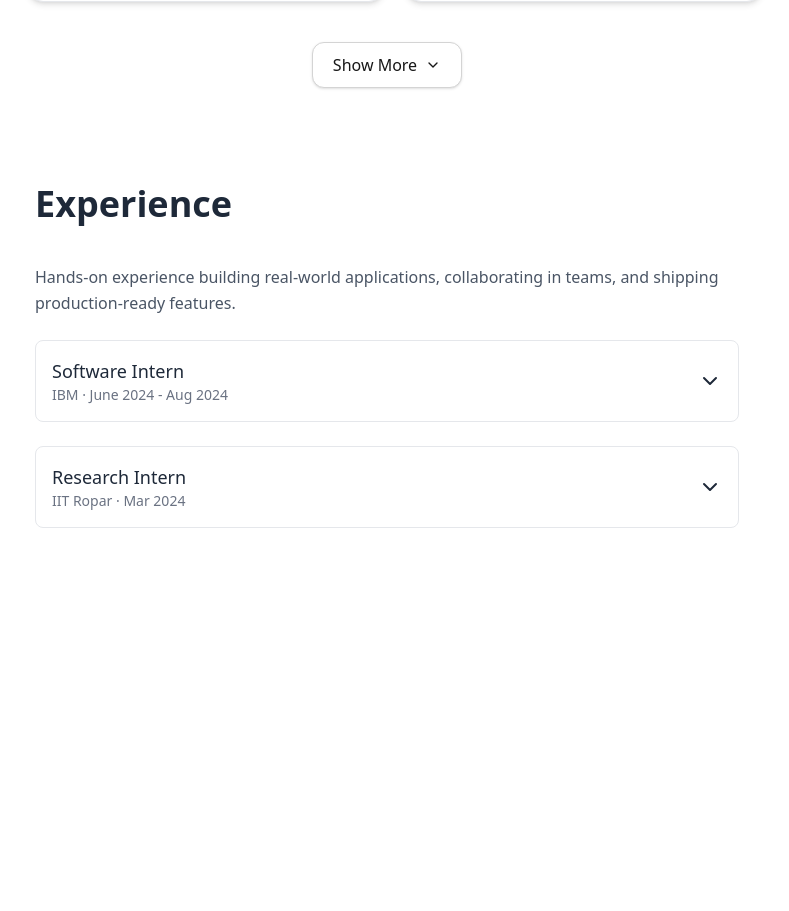
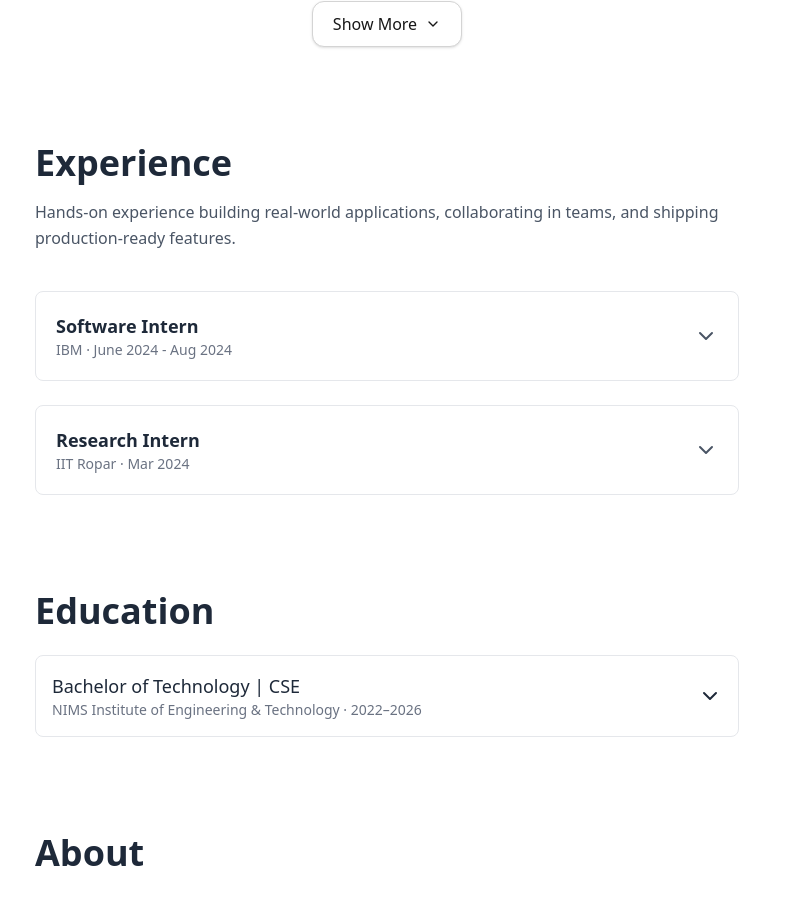
Before and after one commit to komal-kumawat/portfolio-new, a Next.js app: page / in a window 1280 px wide. Shown: the part 1882-2793 px from the top of the page, without its empty margins (253-1042 px from the left). Built offline with nearby package versions, Linux system fonts and the light colour scheme.

Commit message:
education

```diff
--- a/src/app/page.tsx
+++ b/src/app/page.tsx
@@ -1,5 +1,6 @@
 import About from "@/components/sections/About";
 import CTA from "@/components/sections/CTA";
+import Education from "@/components/sections/Education";
 import Experience from "@/components/sections/Experience";
 import Footer from "@/components/sections/Footer";
 import Hero from "@/components/sections/Hero";
@@ -16,6 +17,7 @@ export default function Home() {
         <Hero/>
         <Projects/>
         <Experience/>
+        <Education/>
         <About/>
         <Skills/>
         <CTA/>
--- a/src/components/sections/About.tsx
+++ b/src/components/sections/About.tsx
@@ -4,7 +4,7 @@ import { motion } from "framer-motion";
 
 const About = () => {
     return (
-        <div className='max-w-4xl mx-auto px-4 my-24 ' id='about'>
+        <div className='max-w-4xl mx-auto px-4 my-24' id='about'>
             <div>
                 <h2 className='text-4xl font-bold mb-10'>About</h2>
             </div>
--- a/src/components/sections/Education.tsx
+++ b/src/components/sections/Education.tsx
@@ -1,11 +1,69 @@
-import React from 'react'
+"use client";
 
-const Education = () => {
+import { useState } from "react";
+import { ChevronDown, ChevronUp } from "lucide-react";
+import { EDUCATION } from "../../data/education.data";
+
+export default function Education() {
+  const [openIndex, setOpenIndex] = useState<number | null>(null);
+
   return (
-    <div>
+    <section id="education" className="max-w-4xl mx-auto px-4 my-24">
+      {/* Heading */}
+      <h2 className="text-4xl font-bold mb-6">Education</h2>
 
-    </div>
-  )
+
+      {/* Cards */}
+      <div className="space-y-6">
+        {EDUCATION.map((edu, index) => {
+          const isOpen = openIndex === index;
+
+          return (
+            <div
+              key={index}
+              className="border border-gray-200 dark:border-gray-700 rounded-lg"
+            >
+              {/* Header */}
+              <button
+                onClick={() => setOpenIndex(isOpen ? null : index)}
+                className="
+                  w-full text-left
+                  flex justify-between items-center
+                  p-4
+                "
+              >
+                <div>
+                  <p className="font-medium text-lg">
+                    {edu.position}
+                  </p>
+                  <p className="text-sm text-gray-500">
+                    {edu.company} · {edu.duration}
+                  </p>
+                </div>
+
+                {isOpen ? <ChevronUp /> : <ChevronDown />}
+              </button>
+
+              {/* Content */}
+              {isOpen && (
+                <div className="px-4 pb-4">
+                  <ul className="list-disc pl-5 space-y-2 text-sm">
+                    {edu.details?.map((point, i) => (
+                      <li
+                        key={i}
+                        className="text-gray-600 dark:text-gray-400 font-medium"
+                        style={{ wordSpacing: "0.5rem" }}
+                      >
+                        {point}
+                      </li>
+                    ))}
+                  </ul>
+                </div>
+              )}
+            </div>
+          );
+        })}
+      </div>
+    </section>
+  );
 }
-
-export default Education
--- a/src/components/sections/Experience.tsx
+++ b/src/components/sections/Experience.tsx
@@ -8,13 +8,12 @@ export default function Experience() {
   const [openIndex, setOpenIndex] = useState<number | null>(null);
 
   return (
-    <section id="experience" className="max-w-4xl mx-auto px-4 mt-24 min-h-[100vh]">
-      <h2 className="text-4xl font-bold mb-10">Experience</h2>
-      <p>
-        <p className="text-gray-600 dark:text-gray-400 leading-relaxed mb-6">
-            Hands-on experience building real-world applications,
-            collaborating in teams, and shipping production-ready features.
-          </p>
+    <section id="experience" className="max-w-4xl mx-auto px-4 my-24">
+      {/* Heading */}
+      <h2 className="text-4xl font-bold mb-4">Experience</h2>
+      <p className="text-gray-600 dark:text-gray-400 mb-10 leading-relaxed">
+        Hands-on experience building real-world applications, collaborating in
+        teams, and shipping production-ready features.
       </p>
 
       <div className="space-y-6">
@@ -24,7 +23,12 @@ export default function Experience() {
           return (
             <div
               key={index}
-              className="border border-gray-200 dark:border-gray-700 rounded-lg"
+              className="
+                border border-gray-200 dark:border-gray-700
+                rounded-lg
+                transition-all duration-200
+                hover:border-gray-400 dark:hover:border-gray-500
+              "
             >
               {/* Header */}
               <button
@@ -32,25 +36,38 @@ export default function Experience() {
                 className="
                   w-full text-left
                   flex justify-between items-center
-                  p-4
+                  p-5
+                  focus:outline-none
                 "
               >
                 <div>
-                  <p className="font-medium text-lg">{exp.position}</p>
+                  <p className="font-semibold text-lg">
+                    {exp.position}
+                  </p>
                   <p className="text-sm text-gray-500">
                     {exp.company} · {exp.duration}
                   </p>
                 </div>
 
-                {isOpen ? <ChevronUp /> : <ChevronDown />}
+                {isOpen ? (
+                  <ChevronUp className="text-gray-600" />
+                ) : (
+                  <ChevronDown className="text-gray-600" />
+                )}
               </button>
 
               {/* Content */}
               {isOpen && (
-                <div className="px-4 pb-4">
-                  <ul className="list-disc pl-5 text-sm text-gray-600 dark:text-gray-300 space-y-2">
+                <div className="px-5 pb-5">
+                  <ul className="list-disc pl-5 space-y-3 text-sm">
                     {exp.details.map((point, i) => (
-                      <li key={i} className="dark:text-gray-400 text-gray-600  flex flex-wrap items-center gap-2 font-medium" style={{ wordSpacing: '0.5rem' }}>{point}</li>
+                      <li
+                        key={i}
+                        className="text-gray-600 dark:text-gray-400 font-medium leading-relaxed"
+                        style={{ wordSpacing: "0.4rem" }}
+                      >
+                        {point}
+                      </li>
                     ))}
                   </ul>
                 </div>
--- a/src/components/sections/Hero.tsx
+++ b/src/components/sections/Hero.tsx
@@ -10,12 +10,12 @@ const Hero = () => {
     const [displayProfile, setDisplayProfile] = useState(false);
 
     return (
-        <div className="flex flex-col gap-10  h-[100vh]">
+        <div className="flex flex-col gap-10  py-10">
 
             <div className="flex items-center gap-3">
                 <Image
                     src="/profile_pic.png"
-                    width={100}
+                    width={120}
                     height={100}
                     alt="profile"
                     className="rounded-full cursor-pointer"
--- a/src/components/sections/Projects.tsx
+++ b/src/components/sections/Projects.tsx
@@ -7,7 +7,7 @@ import { ChevronDown, ChevronUp } from 'lucide-react';
 const Projects = () => {
     const [showAll, setShowAll] = useState<Boolean>(false);
     return (
-        <div id='projects'
+        <div id='projects' className='max-w-4xl mx-auto px-4 my-24'
         >
             <h1 className='text-4xl font-bold mb-10'>Projects</h1>
             <div className='grid grid-cols-1 lg:grid-cols-2 m-2 gap-5 w-full'>
```
